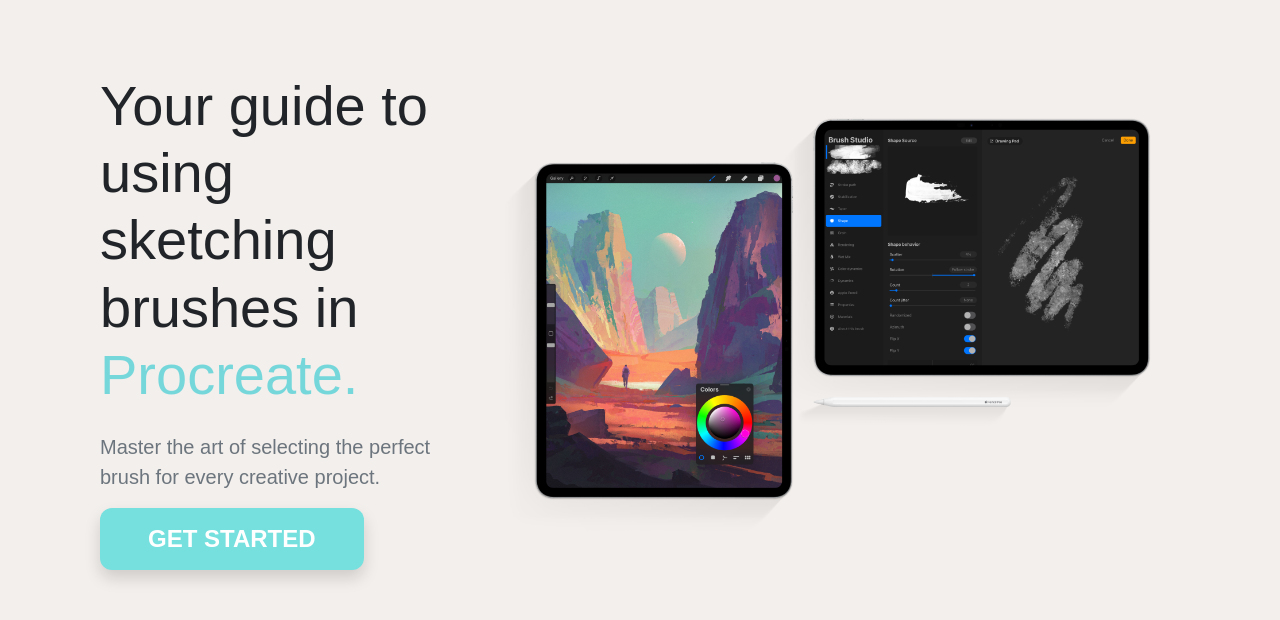
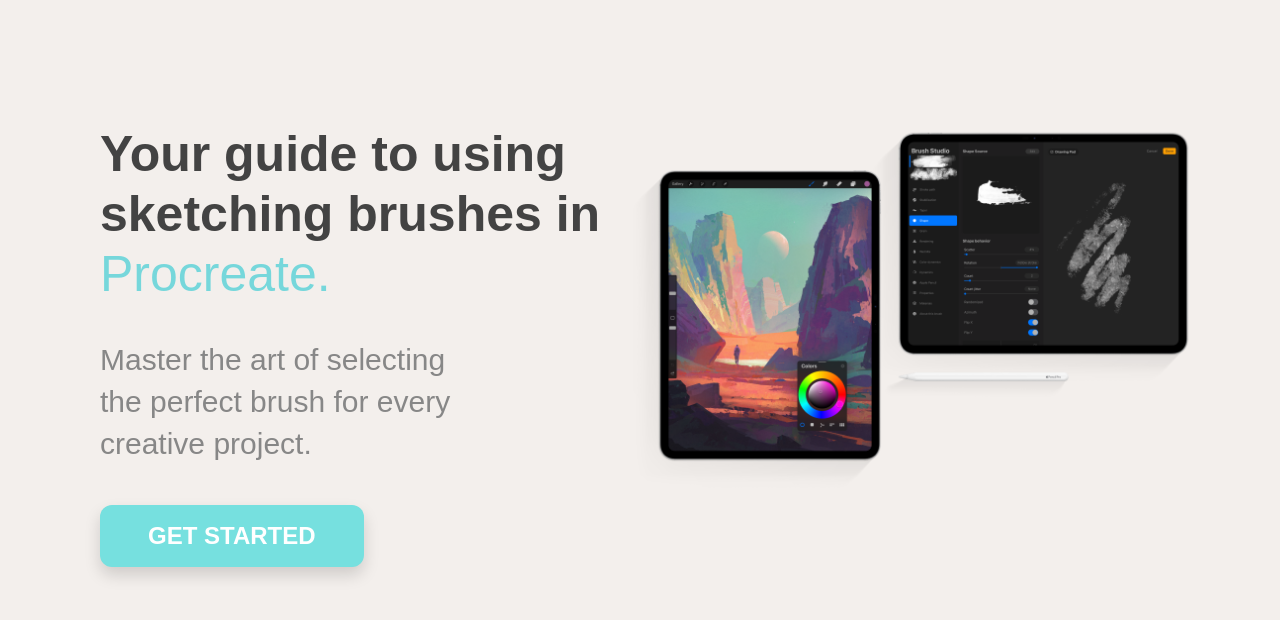
Before and after one commit to savannahhlyles/ui-final, a Flask app: page / in a window 1280 px wide. Shown: the part 88-708 px from the top of the page. Run offline with Flask 3, Linux system fonts and the light colour scheme; some libraries are stand-ins or nearby versions; some web fonts are replaced.

Commit message:
Fixed styling on homepage

```diff
--- a/static/main.css
+++ b/static/main.css
@@ -81,3 +81,28 @@ body {
     color: #76d7db;  /* custom turquoise or any color */
     font-weight: 350;
   }
+
+  #homeipad {
+    max-width: 116.5%;
+    height: auto;
+    margin: 0 auto;
+    margin-left: -10%;
+    margin-top: 14.5%;
+  }
+
+  #mission-title {
+    color:#434343;
+    font-size: 50px;
+    line-height: 1.2;
+    font-weight: bold;
+    margin-bottom: 35px;
+    margin-top: 100px;
+  }
+
+  #mission-subtitle {
+    color: #878787;
+    font-size: 30px;
+    line-height: 1.4;
+    font-weight: 400;
+    margin-bottom: 40px;
+  }
--- a/templates/home.html
+++ b/templates/home.html
@@ -2,21 +2,20 @@
 
 {% block content %}
 <div id="home-root">
-  <div class="container py-5">
-    <!-- Top row: Text and Image -->
-    <div class="row align-items-center">
-      <div class="col-md-4">
-        <h1 class="display-4 fw-bold">
+  <div class="container">
+    <div class="row">
+      <div class="col-md-6">
+        <h1 id="mission-title">
           Your guide to using sketching brushes in <span class="highlight-word">Procreate.</span>
         </h1>
-        <p class="lead mt-4 text-muted">
-          Master the art of selecting the perfect brush for every creative project.
-        </p>
+            <p id="mission-subtitle">
+          Master the art of selecting </br>the perfect brush for every </br>creative project.
+            </p>
         <a href="/learn" class="btn btn-accent px-5 btn-text-big">GET STARTED</a>
       </div>
 
-      <div class="col-md-8 text-center mt-4 mt-md-0">
-        <img src="/static/media/homeipad.png" class="img-fluid hero-image" alt="Home iPad">
+      <div class="col-md-6">
+        <img src="/static/media/homeipad.png" id="homeipad" alt="Image of iPad">
       </div>
     </div>
   </div>
```
